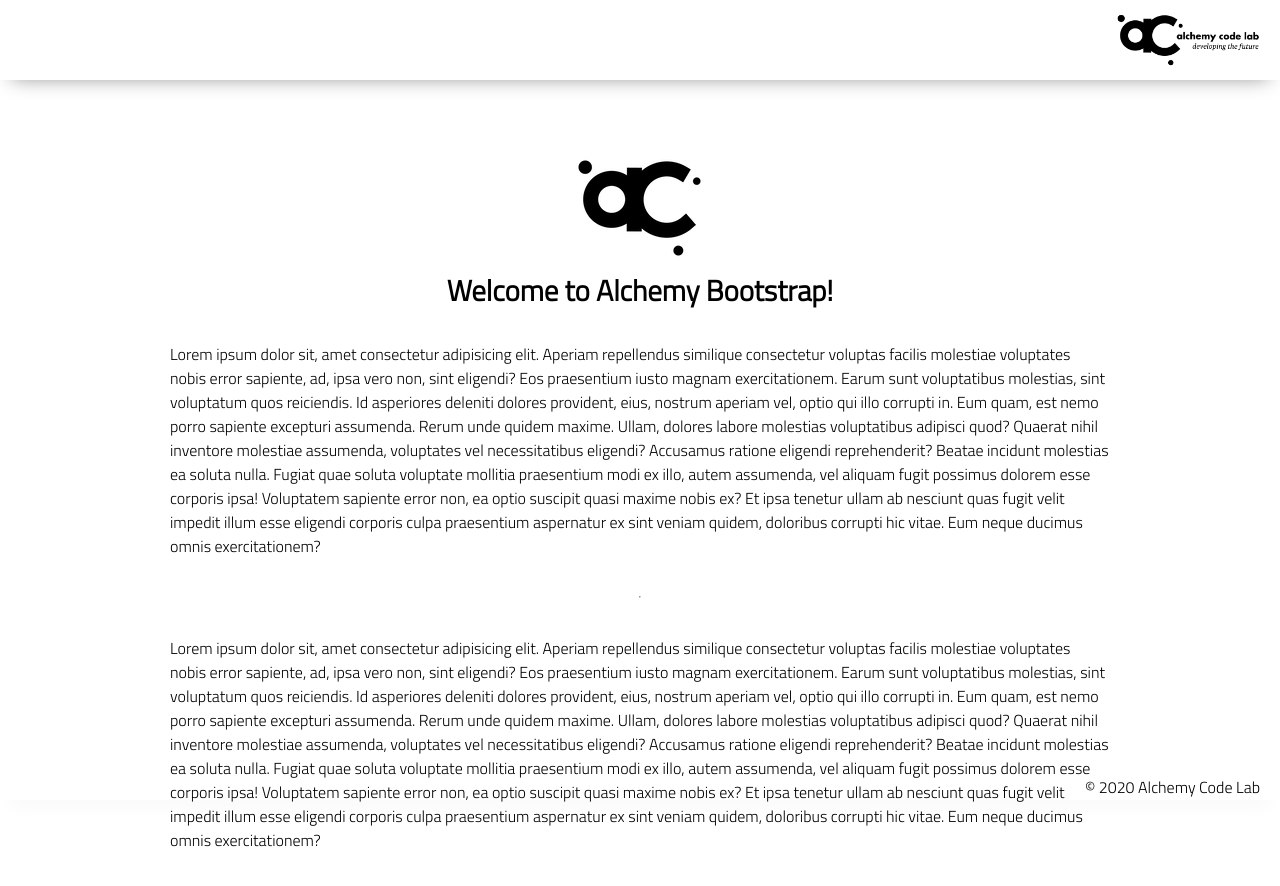
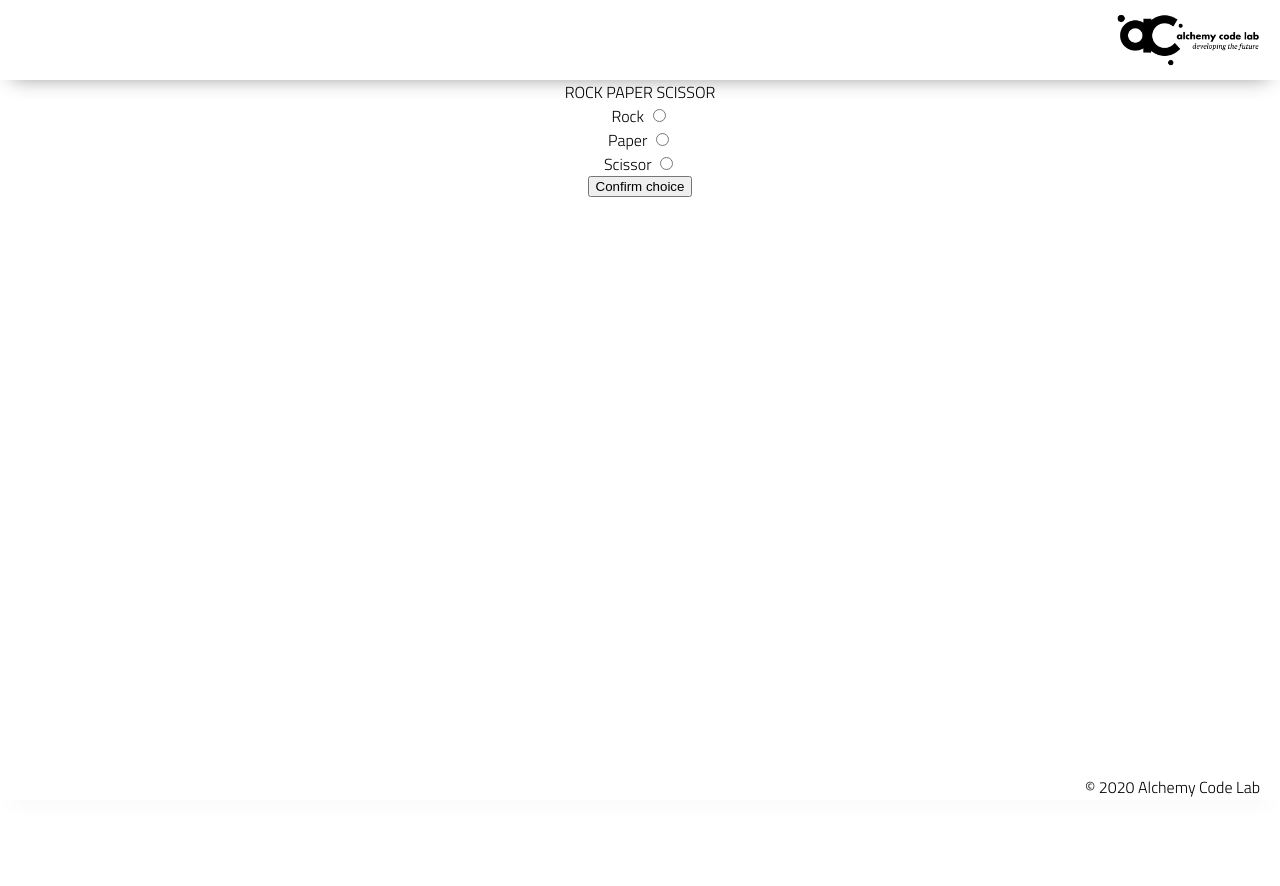
Before and after one commit to DerekHudgins/rock-paper-scissor, a plain HTML site: page index.html in a window 1280 px wide. After the commit the page ends 800 px from the top, so only its background shows below. Drawn offline with Linux system fonts and the light colour scheme.

Commit message:
added basic HTML outline

```diff
--- a/index.html
+++ b/index.html
@@ -19,49 +19,26 @@
         </div>
     </header>
     <main>
-        <section class="main-section">
-            <img class="main-logo" src="assets/alchemy-logo.png" />
-            <h2>
-                Welcome to Alchemy Bootstrap!
-            </h2>
-
-            <p>
-                Lorem ipsum dolor sit, amet consectetur adipisicing elit. Aperiam repellendus similique consectetur
-                voluptas facilis molestiae voluptates nobis error sapiente, ad, ipsa vero non, sint eligendi? Eos
-                praesentium iusto magnam exercitationem.
-                Earum sunt voluptatibus molestias, sint voluptatum quos reiciendis. Id asperiores deleniti dolores
-                provident, eius, nostrum aperiam vel, optio qui illo corrupti in. Eum quam, est nemo porro sapiente
-                excepturi assumenda.
-                Rerum unde quidem maxime. Ullam, dolores labore molestias voluptatibus adipisci quod? Quaerat nihil
-                inventore molestiae assumenda, voluptates vel necessitatibus eligendi? Accusamus ratione eligendi
-                reprehenderit? Beatae incidunt molestias ea soluta nulla.
-                Fugiat quae soluta voluptate mollitia praesentium modi ex illo, autem assumenda, vel aliquam fugit
-                possimus dolorem esse corporis ipsa! Voluptatem sapiente error non, ea optio suscipit quasi maxime nobis
-                ex?
-                Et ipsa tenetur ullam ab nesciunt quas fugit velit impedit illum esse eligendi corporis culpa
-                praesentium aspernatur ex sint veniam quidem, doloribus corrupti hic vitae. Eum neque ducimus omnis
-                exercitationem?
-            </p>
-            <hr />
-            <p>
-                Lorem ipsum dolor sit, amet consectetur adipisicing elit. Aperiam repellendus similique consectetur
-                voluptas facilis molestiae voluptates nobis error sapiente, ad, ipsa vero non, sint eligendi? Eos
-                praesentium iusto magnam exercitationem.
-                Earum sunt voluptatibus molestias, sint voluptatum quos reiciendis. Id asperiores deleniti dolores
-                provident, eius, nostrum aperiam vel, optio qui illo corrupti in. Eum quam, est nemo porro sapiente
-                excepturi assumenda.
-                Rerum unde quidem maxime. Ullam, dolores labore molestias voluptatibus adipisci quod? Quaerat nihil
-                inventore molestiae assumenda, voluptates vel necessitatibus eligendi? Accusamus ratione eligendi
-                reprehenderit? Beatae incidunt molestias ea soluta nulla.
-                Fugiat quae soluta voluptate mollitia praesentium modi ex illo, autem assumenda, vel aliquam fugit
-                possimus dolorem esse corporis ipsa! Voluptatem sapiente error non, ea optio suscipit quasi maxime nobis
-                ex?
-                Et ipsa tenetur ullam ab nesciunt quas fugit velit impedit illum esse eligendi corporis culpa
-                praesentium aspernatur ex sint veniam quidem, doloribus corrupti hic vitae. Eum neque ducimus omnis
-                exercitationem?
-            </p>
-
-        </section>
+        <h1>ROCK PAPER SCISSOR</h1>
+        <label>Rock
+            <input
+            type="radio"
+            name="throw">
+        </label>
+        <label> Paper
+            <input
+            type="radio"
+            name="throw">
+        </label>
+        <label> Scissor
+            <input
+            type="radio"
+            name="throw">
+        </label>
+        <button id="confirm-btn">Confirm choice</button>
+        <div id="current-result"></div>
+        <div id="total-wins"></div>
+        <div id="total-loss"></div>
     </main>
     <footer>
         <div class="copy gutter-right">&copy; 2020 Alchemy Code Lab</div>
```
